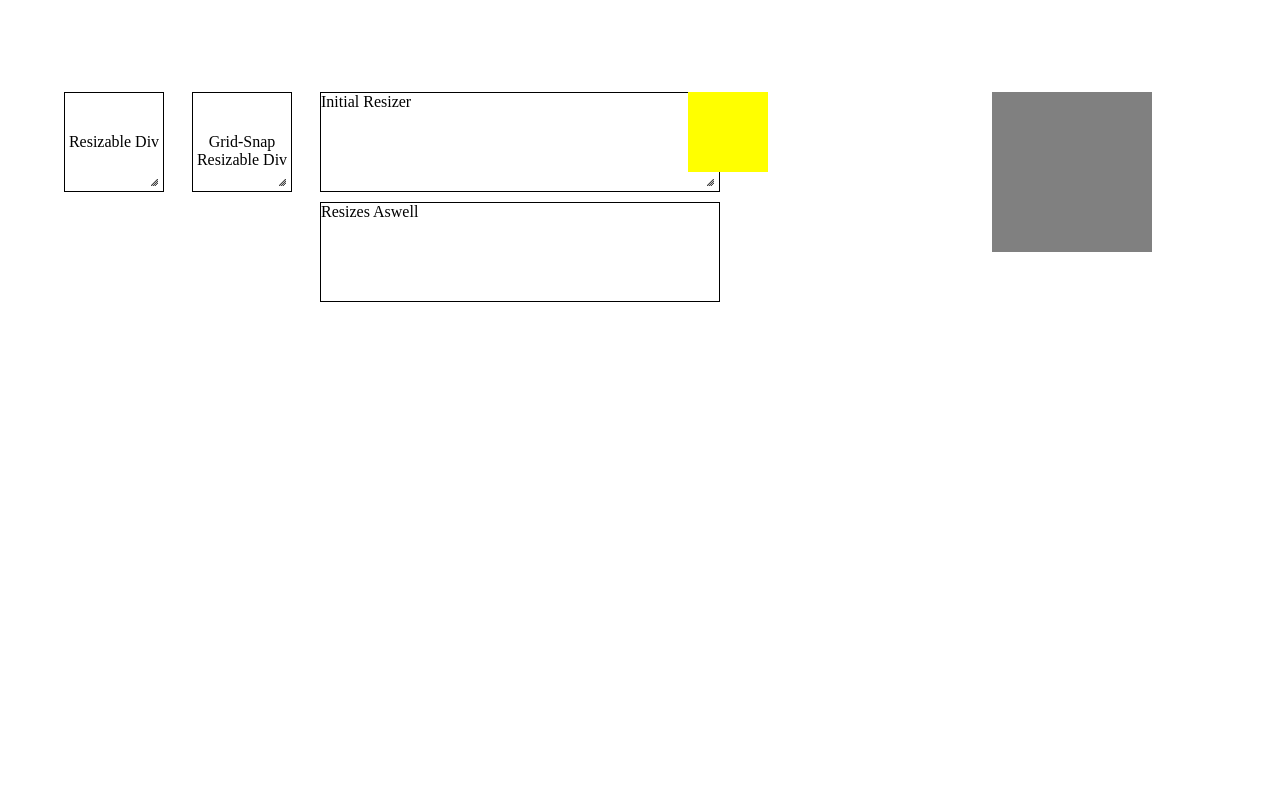
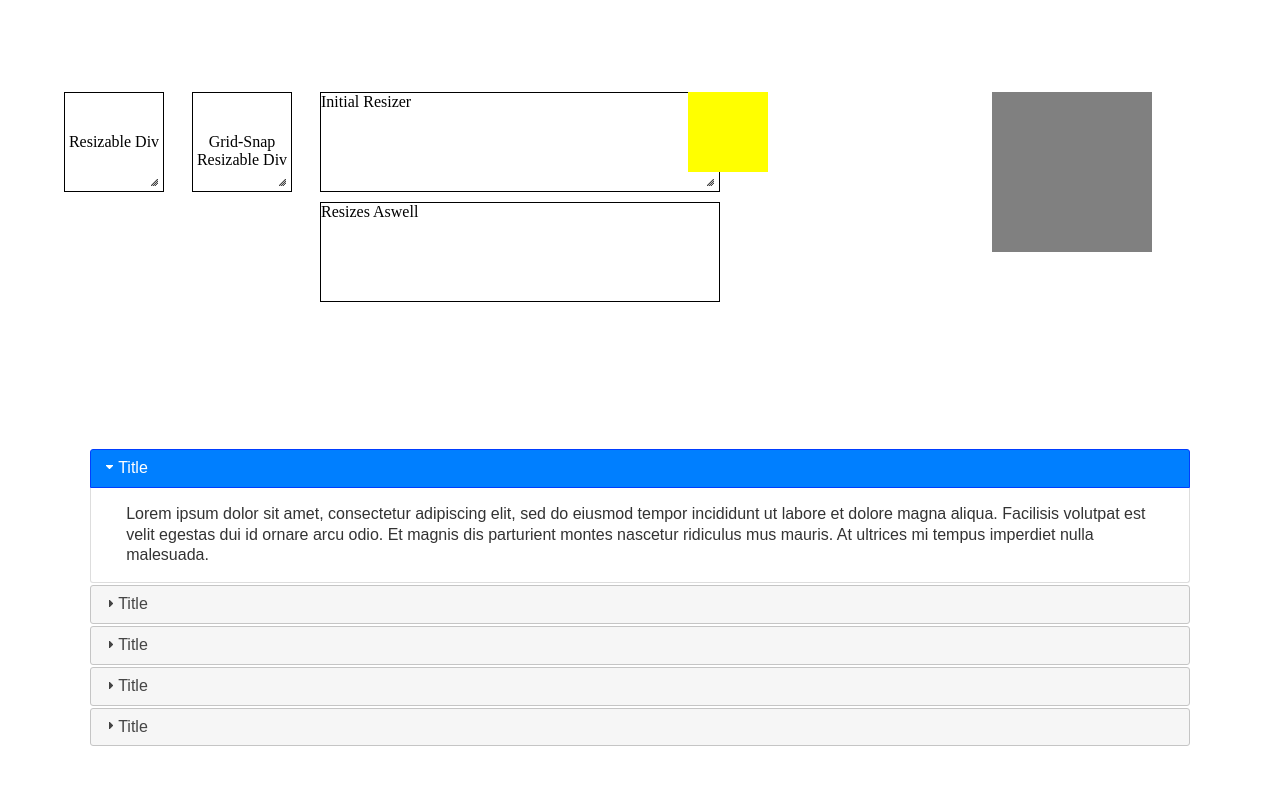
Before and after one commit to asbhogal/jQuery-Udemy-Course, a plain HTML site: page jquery-ui.html in a window 1280 px wide. Shown: the part 353-1138 px from the top of the page. Before the commit the page ends 800 px from the top, so only its background shows below. Drawn offline with Linux system fonts and the light colour scheme.

Commit message:
added accordion

```diff
--- a/jquery-ui.html
+++ b/jquery-ui.html
@@ -50,5 +50,17 @@
         </div>
         <div id="main-box"></div>
         <div id="small-box"></div>
+        <div id="accordion">
+            <h1>Title</h1>
+            <div><p>Lorem ipsum dolor sit amet, consectetur adipiscing elit, sed do eiusmod tempor incididunt ut labore et dolore magna aliqua. Facilisis volutpat est velit egestas dui id ornare arcu odio. Et magnis dis parturient montes nascetur ridiculus mus mauris. At ultrices mi tempus imperdiet nulla malesuada. </p></div>
+            <h1>Title</h1>
+            <div><p>Lorem ipsum dolor sit amet, consectetur adipiscing elit, sed do eiusmod tempor incididunt ut labore et dolore magna aliqua. Facilisis volutpat est velit egestas dui id ornare arcu odio. Et magnis dis parturient montes nascetur ridiculus mus mauris. At ultrices mi tempus imperdiet nulla malesuada. </p></div>
+            <h1>Title</h1>
+            <div><p>Lorem ipsum dolor sit amet, consectetur adipiscing elit, sed do eiusmod tempor incididunt ut labore et dolore magna aliqua. Facilisis volutpat est velit egestas dui id ornare arcu odio. Et magnis dis parturient montes nascetur ridiculus mus mauris. At ultrices mi tempus imperdiet nulla malesuada. </p></div>
+            <h1>Title</h1>
+            <div><p>Lorem ipsum dolor sit amet, consectetur adipiscing elit, sed do eiusmod tempor incididunt ut labore et dolore magna aliqua. Facilisis volutpat est velit egestas dui id ornare arcu odio. Et magnis dis parturient montes nascetur ridiculus mus mauris. At ultrices mi tempus imperdiet nulla malesuada. </p></div>
+            <h1>Title</h1>
+            <div><p>Lorem ipsum dolor sit amet, consectetur adipiscing elit, sed do eiusmod tempor incididunt ut labore et dolore magna aliqua. Facilisis volutpat est velit egestas dui id ornare arcu odio. Et magnis dis parturient montes nascetur ridiculus mus mauris. At ultrices mi tempus imperdiet nulla malesuada. </p></div>
+        </div>
     </body>
 </html>
--- a/style.scss
+++ b/style.scss
@@ -4,6 +4,10 @@
     margin: 0;
     padding: 0;
     box-sizing: border-box;
+}
+
+html {
+    height: max-content;
 }
 
 body {
@@ -110,3 +114,10 @@ body {
 #also-resizes {
     top: 555px;
 }
+
+#accordion {
+    position: absolute;
+    margin: 0 90px;
+    padding-top: 800px;
+    padding-bottom: 50px;
+}
```
Also changed, not shown: dist/style.css, jquery-ui-script.js, 1 other file.
